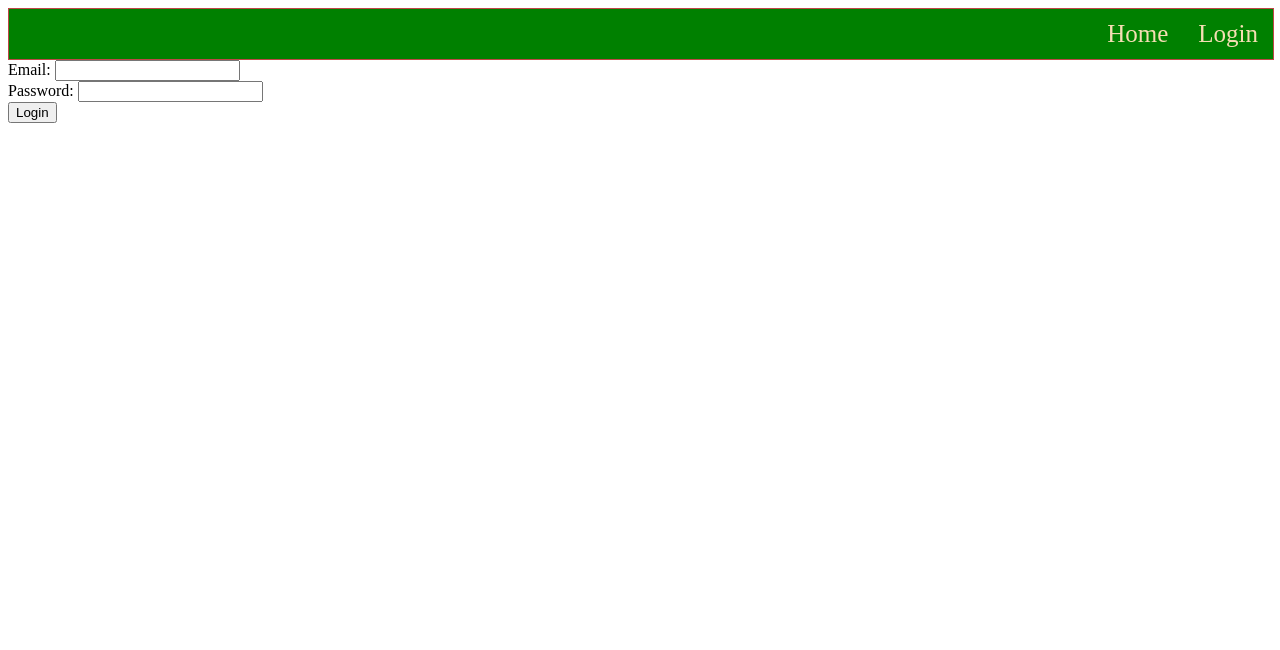
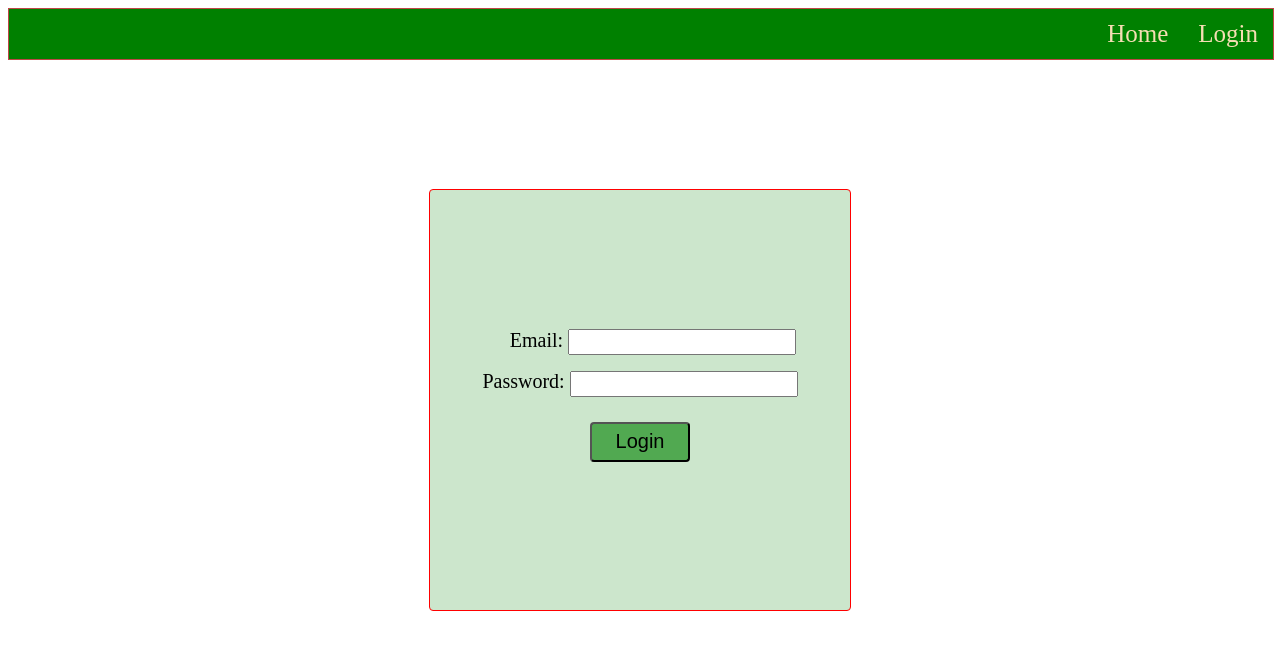
Before and after one commit to prashanthk02/shy-blog, a React (Create React App) app: page /login in a window 1280 px wide. Shown: the top 650 px of the page. Built offline with nearby package versions, Linux system fonts and the light colour scheme; no server answers.

Commit message:
add style to login page

```diff
--- a/src/styles/login.scss
+++ b/src/styles/login.scss
@@ -0,0 +1,42 @@
+.loginForm {
+  border: 1px solid red;
+  background-color: rgba(0, 128, 0, 0.2);
+  border-radius: 4px;
+  margin: auto;
+  padding: 10px;
+  width: 400px;
+  height: 400px;
+  position: absolute;
+  top: 50%;
+  left: 50%;
+  transform: translate(-50%, -50%);
+  display: flex;
+  flex-direction: column;
+  align-items: center;
+  justify-content: center;
+  gap: 15px;
+
+  label {
+    font-size: 20px;
+  }
+
+  input {
+    width: 220px;
+    height: 20px;
+  }
+}
+
+.emailBox {
+  position: relative;
+  left: 3.25%;
+}
+
+.loginBtn {
+  margin: 10px;
+  padding: 5px;
+  font-size: 20px;
+  height: 40px;
+  width: 100px;
+  background-color: rgba(0, 128, 0, 0.6);
+  border-radius: 4px;
+}
```
